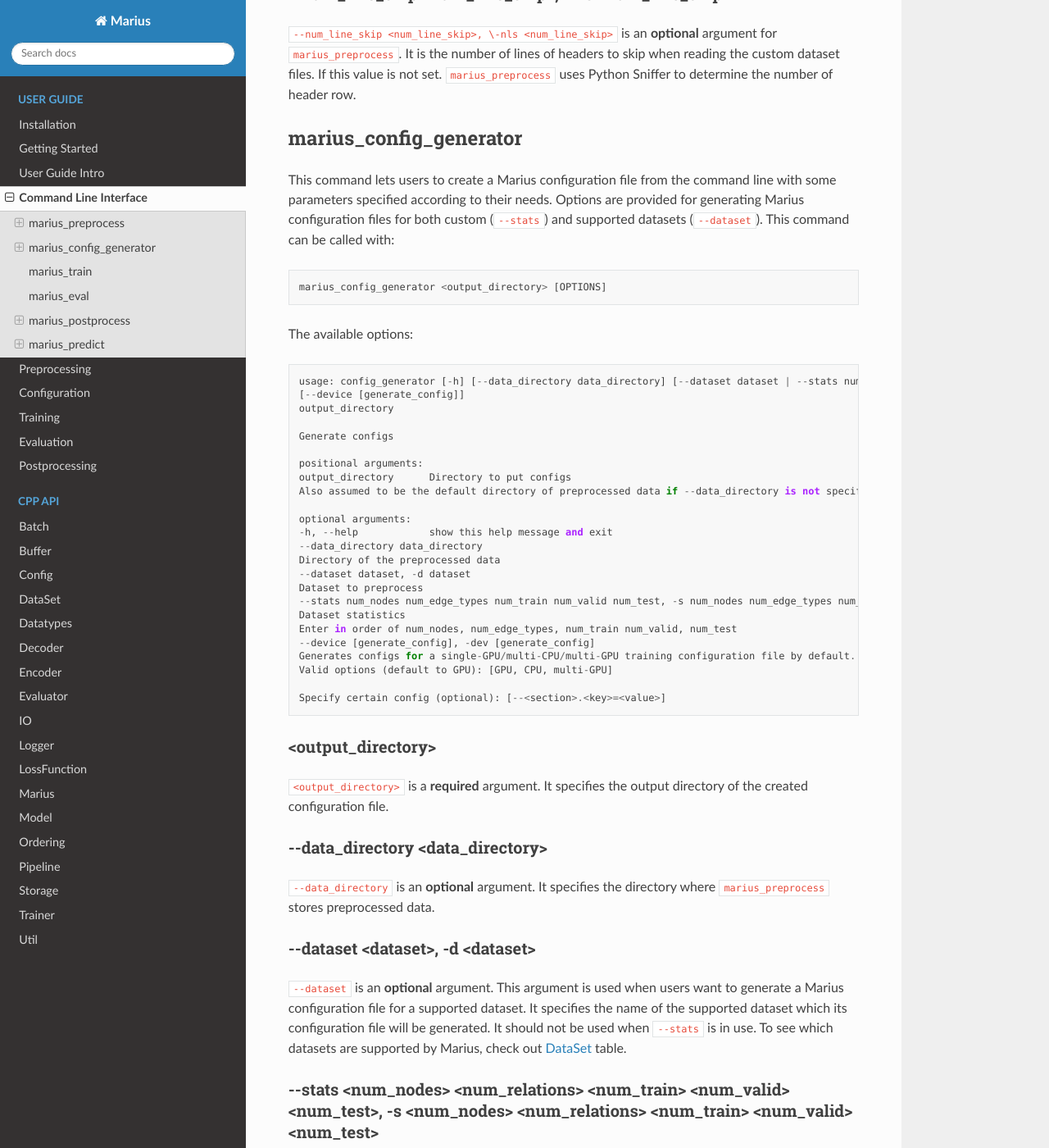
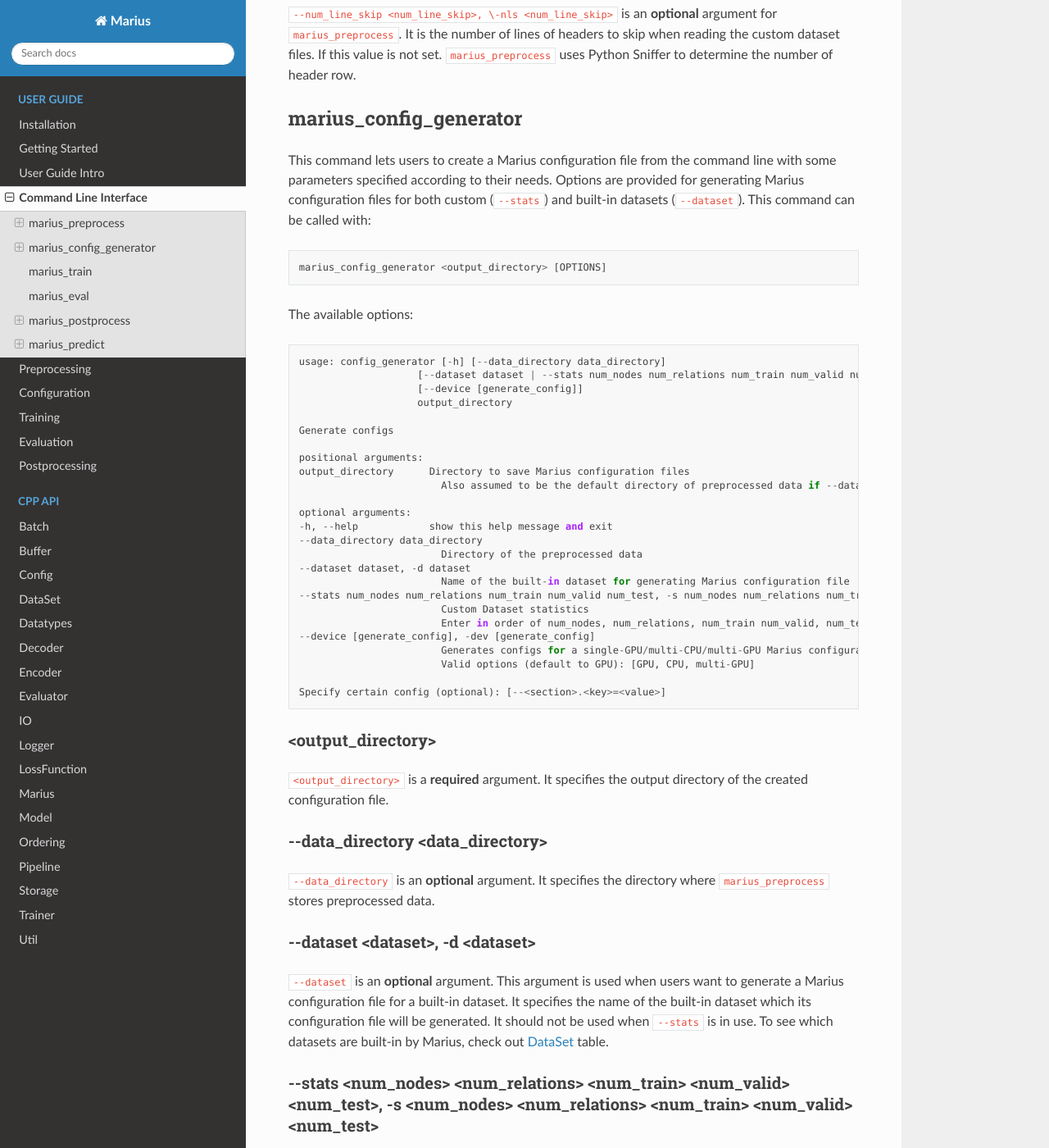
Before and after one commit to marius-team/marius, a Sphinx documentation site: the page built from docs/user_guide/command_line_interface.rst, in a window 1280 px wide and 1400 px high, scrolled down 4910 px. Shown: the whole window at 82% size. Built offline with Sphinx 7.4.7 and the Read the Docs theme 2.0.0, drawn with Linux system fonts in a browser that asks for light colours; some of the changed text lies outside the part shown.

Commit message:
changed supported dataset to built-in dataset

```diff
--- a/docs/user_guide/command_line_interface.rst
+++ b/docs/user_guide/command_line_interface.rst
@@ -31,40 +31,40 @@ The available options:
 
 ::
 
- usage: preprocess [-h] [--files files [files ...]] [--dataset dataset] [--num_partitions num_partitions] [--overwrite]
- [--generate_config [generate_config]] [--format format] [--delim delim] [--dtype dtype] [--not_remap_ids]
- [--dataset_split dataset_split dataset_split] [--start_col start_col] [--num_line_skip num_line_skip]
- output_directory
+    usage: preprocess [-h] [--files files [files ...] | --dataset dataset] [--num_partitions num_partitions] [--overwrite]
+                    [--generate_config [generate_config]] [--format format] [--delim delim] [--dtype dtype] [--not_remap_ids]
+                    [--dataset_split dataset_split dataset_split] [--start_col start_col] [--num_line_skip num_line_skip]
+                    output_directory
 
- Preprocess Datasets
+    Preprocess Datasets
 
- positional arguments:
- output_directory      Directory to put graph data
+    positional arguments:
+    output_directory      Directory to put graph data
 
- optional arguments:
- -h, --help            show this help message and exit
- --files files [files ...]
-     Files containing custom dataset
- --dataset dataset     Supported dataset to preprocess
- --num_partitions num_partitions
-     Number of partitions to split the edges into
- --overwrite           Overwrites the output_directory if this issetOtherwise, files with same the names will be treated as the data for current dataset.
- --generate_config [generate_config], -gc [generate_config]
-     Generates a single-GPU/multi-CPU/multi-GPU training configuration file by default.
-     Valid options (default to GPU): [GPU, CPU, multi-GPU]
- --format format       Format of data, eg. srd
- --delim delim, -d delim
-     Specifies the delimiter
- --dtype dtype         Indicates the numpy.dtype
- --not_remap_ids       If set, will not remap ids
- --dataset_split dataset_split dataset_split, -ds dataset_split dataset_split
-     Split dataset into specified fractions
- --start_col start_col, -sc start_col
-     Indicates the column index to start from
- --num_line_skip num_line_skip, -nls num_line_skip
-     Indicates number of lines to skip from the beginning
+    optional arguments:
+    -h, --help            show this help message and exit
+    --files files [files ...]
+                            Files containing custom dataset
+    --dataset dataset     Built-in dataset to preprocess
+    --num_partitions num_partitions
+                            Number of partitions to split the edges into
+    --overwrite           Overwrites the output_directory if this is set. Otherwise, files with same the names will be treated as the data for current dataset.
+    --generate_config [generate_config], -gc [generate_config]
+                            Generates a single-GPU training configuration file by default.
+                            Valid options (default to GPU): [GPU, CPU, multi-GPU]
+    --format format       Format of data, eg. srd
+    --delim delim, -d delim
+                            Specifies the delimiter
+    --dtype dtype         Indicates the numpy.dtype
+    --not_remap_ids       If set, will not remap ids
+    --dataset_split dataset_split dataset_split, -ds dataset_split dataset_split
+                            Split dataset into specified fractions
+    --start_col start_col, -sc start_col
+                            Indicates the column index to start from
+    --num_line_skip num_line_skip, -nls num_line_skip
+                            Indicates number of lines to skip from the beginning
 
- Specify certain config (optional): [--<section>.<key>=<value>]
+    Specify certain config (optional): [--<section>.<key>=<value>]
 
 output_directory
 ++++++++++++++++
@@ -72,7 +72,7 @@ output_directory
 It is the directory where all the files created by ``marius_preprocess`` wil be stored.
 ``marius_preprocess`` will create this file if it does not exist.
 ``marius_preprocess`` outputs the following files to ``<output_directory>``.
-For the preprocessing of supported datasets, ``<output_directory>`` also includes
+For the preprocessing of built-in datasets, ``<output_directory>`` also includes
 the downloaded raw dataset.
 
 ==================  ============
@@ -121,7 +121,7 @@ For example, the following command preprocesses the custom dataset composed of `
 \-\-dataset <dataset>
 +++++++++++++++++++++
 ``--dataset`` is an **optional** argument for ``marius_preprocess``.
-It can be one of the names of a Marius supported dataset.
+It can be one of the names of a Marius built-in dataset.
 It should not be used at the same time when ``--files`` is used.
 To see which datasets are supported by Marius, check out
 :ref:`dataset` table.
@@ -247,7 +247,7 @@ marius_config_generator
 
 This command lets users to create a Marius configuration file from the command line with
 some parameters specified according to their needs. Options are provided for generating
-Marius configuration files for both custom (``--stats``) and supported datasets (``--dataset``).
+Marius configuration files for both custom (``--stats``) and built-in datasets (``--dataset``).
 This command can be called with:
 
 ::
@@ -258,28 +258,29 @@ The available options:
 
 ::
 
-    usage: config_generator [-h] [--data_directory data_directory] [--dataset dataset | --stats num_nodes num_edge_types num_train num_valid num_test]
-    [--device [generate_config]]
-    output_directory
+    usage: config_generator [-h] [--data_directory data_directory]
+                        [--dataset dataset | --stats num_nodes num_relations num_train num_valid num_test]
+                        [--device [generate_config]]
+                        output_directory
 
     Generate configs
 
     positional arguments:
-    output_directory      Directory to put configs
-    Also assumed to be the default directory of preprocessed data if --data_directory is not specified
+    output_directory      Directory to save Marius configuration files
+                            Also assumed to be the default directory of preprocessed data if --data_directory is not specified
 
     optional arguments:
     -h, --help            show this help message and exit
     --data_directory data_directory
-    Directory of the preprocessed data
+                            Directory of the preprocessed data
     --dataset dataset, -d dataset
-    Dataset to preprocess
-    --stats num_nodes num_edge_types num_train num_valid num_test, -s num_nodes num_edge_types num_train num_valid num_test
-    Dataset statistics
-    Enter in order of num_nodes, num_edge_types, num_train num_valid, num_test
+                            Name of the built-in dataset for generating Marius configuration file
+    --stats num_nodes num_relations num_train num_valid num_test, -s num_nodes num_relations num_train num_valid num_test
+                            Custom Dataset statistics
+                            Enter in order of num_nodes, num_relations, num_train num_valid, num_test
     --device [generate_config], -dev [generate_config]
-    Generates configs for a single-GPU/multi-CPU/multi-GPU training configuration file by default.
-    Valid options (default to GPU): [GPU, CPU, multi-GPU]
+                            Generates configs for a single-GPU/multi-CPU/multi-GPU Marius configuration file.
+                            Valid options (default to GPU): [GPU, CPU, multi-GPU]
 
     Specify certain config (optional): [--<section>.<key>=<value>]
 
@@ -295,9 +296,9 @@ preprocessed data.
 \-\-dataset <dataset>, \-d <dataset>
 ++++++++++++++++++++++++++++++++++++
 ``--dataset`` is an **optional** argument. This argument is used when users want to
-generate a Marius configuration file for a supported dataset.
-It specifies the name of the supported dataset which its configuration file will be generated.
-It should not be used when ``--stats`` is in use. To see which datasets are supported by Marius, check out
+generate a Marius configuration file for a built-in dataset.
+It specifies the name of the built-in dataset which its configuration file will be generated.
+It should not be used when ``--stats`` is in use. To see which datasets are built-in by Marius, check out
 :ref:`dataset` table.
 
 \-\-stats <num_nodes> <num_relations> <num_train> <num_valid> <num_test>, \-s <num_nodes> <num_relations> <num_train> <num_valid> <num_test>
--- a/docs/user_guide/getting_started.rst
+++ b/docs/user_guide/getting_started.rst
@@ -91,7 +91,7 @@ Training embeddings on such a graph requires three steps:
     Marius also offers ``marius_config_generator`` to generate a configuration file
     for the users given the basic information of dataset statistics and where to store
     the created configuration file. ``marius_config_generator`` can be used to generate
-    configuration files for both custom and supported datasets by passing different
+    configuration files for both custom and built-in datasets by passing different
     options.
     All other configuration parameters will be set to the default value.
     Users are given the options to specify the values of certain parameters.
```
Also changed, not shown: 2 other files.
